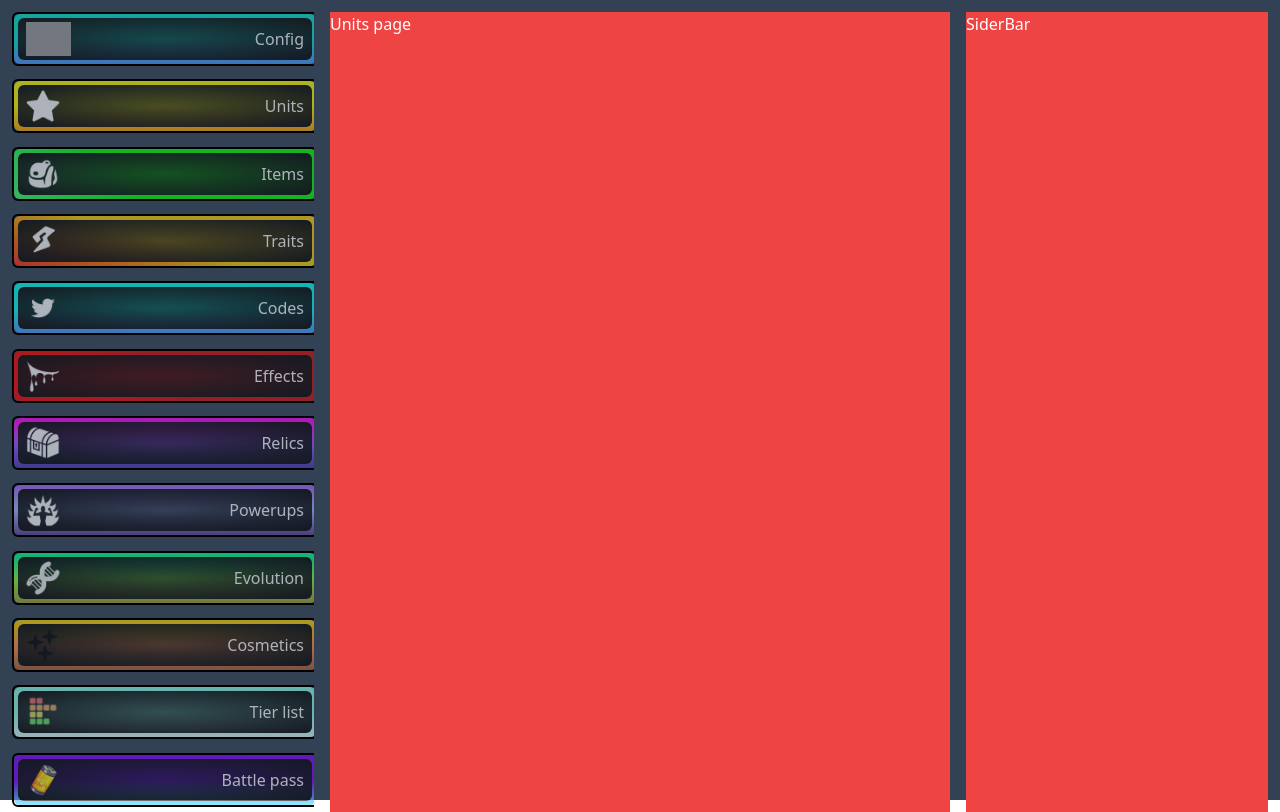
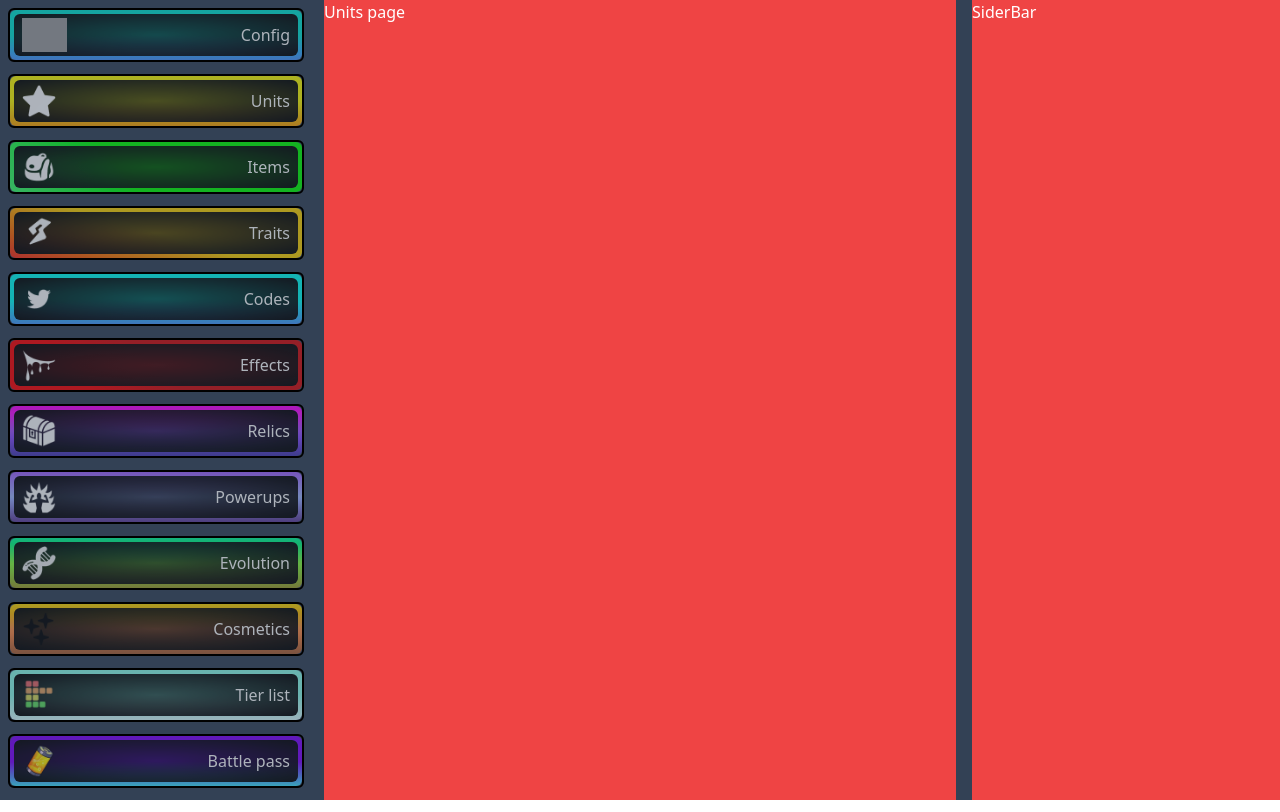
Before and after one commit to JorgeCoM/anime_aventures_wiki, a React (Vite) app: page /units in a window 1280 px wide. Built offline with nearby package versions, Linux system fonts and the light colour scheme; grey boxes are pictures that could not be loaded; a web font is replaced by a local one.

Commit message:
arreglo del scroll en la navegacion principal

```diff
--- a/src/components/NavMain.jsx
+++ b/src/components/NavMain.jsx
@@ -4,8 +4,8 @@ import { NavOptions } from '../data/NavData.js'
 export const NavMain = () => {
 
   return (
-    <div className=' '>
-      <div className="grid grid-cols-1 h-screen gap-2 md:snap-y snap-mandatory overflow-x-hidden">
+    <div>
+      <div className="grid p-2 grid-cols-1 h-screen gap-2 md:snap-y snap-mandatory overflow-x-hidden">
         {
           NavOptions.map((item) => {
             return <NavItems key={item.text} item={item}/>
--- a/src/layouts/LayoutHome.jsx
+++ b/src/layouts/LayoutHome.jsx
@@ -5,7 +5,7 @@ import { useState } from "react"
 export const LayoutHome = () => {
   return (
     <div className="bg-slate-700 h-screen">
-      <div className="grid h-screen p-3 gap-4 grid-cols-12">
+      <div className="grid h-screen gap-4 grid-cols-12">
         <div className="col-span-3">
           <NavMain />
         </div>
```
